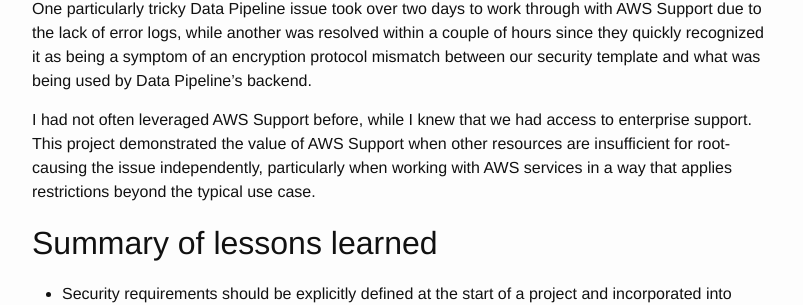
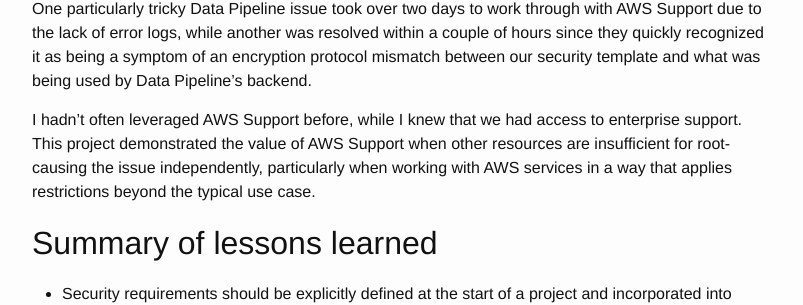
Before and after one commit to msayson/msayson.github.io, a Jekyll site: the page built from _posts/2020-06-05-aws-data-pipeline-lessons-learned.markdown, in a window 1280 px wide and 900 px high, scrolled down 3558 px. Shown: the part 149-454 px from the top of the window, without its empty margins (238-1041 px from the left). Built offline with Jekyll 4.4.1, drawn with Linux system fonts in a browser that asks for light colours; some of the changed text lies outside the part shown.

Commit message:
Updated wording of post

```diff
--- a/_posts/2020-06-05-aws-data-pipeline-lessons-learned.markdown
+++ b/_posts/2020-06-05-aws-data-pipeline-lessons-learned.markdown
@@ -87,7 +87,7 @@
 
 One particularly tricky Data Pipeline issue took over two days to work through with AWS Support due to the lack of error logs, while another was resolved within a couple of hours since they quickly recognized it as being a symptom of an encryption protocol mismatch between our security template and what was being used by Data Pipeline's backend.
 
-I had not often leveraged AWS Support before, while I knew that we had access to enterprise support.  This project demonstrated the value of AWS Support when other resources are insufficient for root-causing the issue independently, particularly when working with AWS services in a way that applies restrictions beyond the typical use case.
+I hadn't often leveraged AWS Support before, while I knew that we had access to enterprise support.  This project demonstrated the value of AWS Support when other resources are insufficient for root-causing the issue independently, particularly when working with AWS services in a way that applies restrictions beyond the typical use case.
 
 ## Summary of lessons learned
 
```
Also changed, not shown: other parts of _posts/2020-06-05-aws-data-pipeline-lessons-learned.markdown (+1 -1 lines).
